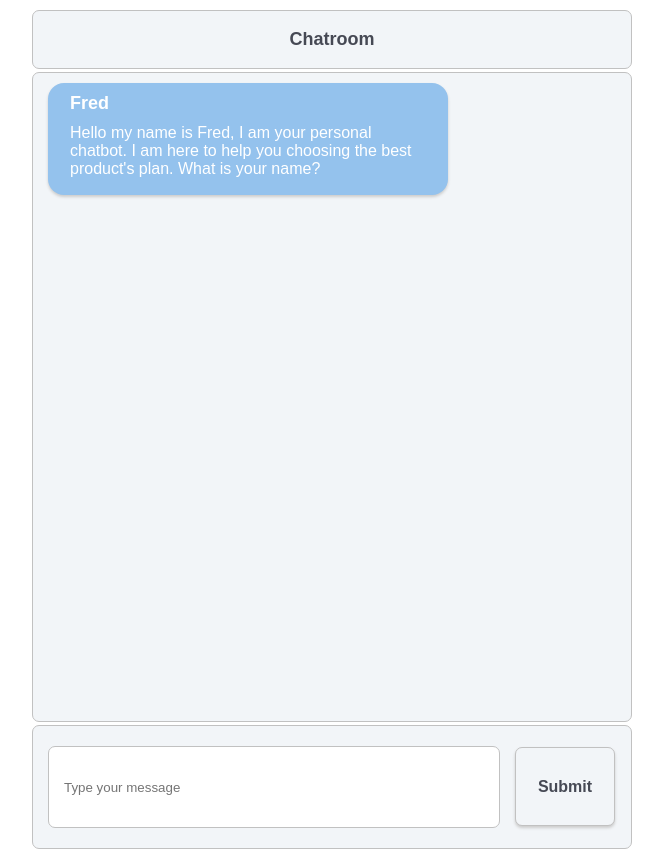
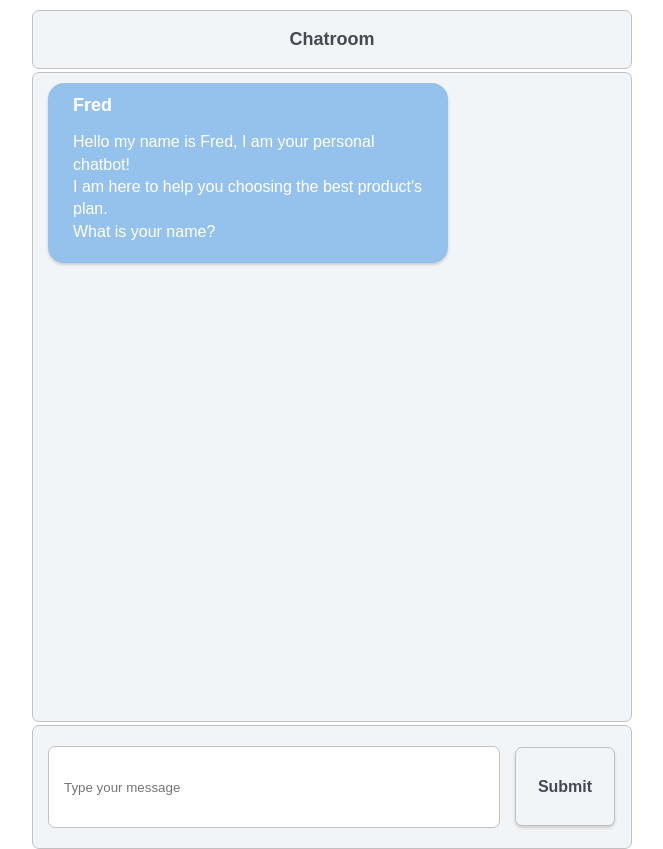
Before and after one commit to spaghetti-n5/chatbot, a React app: page / in a window 1280 px wide. Shown: the whole page, without its empty margins (308-971 px from the left). Built offline with nearby package versions, Linux system fonts and the light colour scheme.

Commit message:
Added line breaks in chat messages

```diff
--- a/src/components/Message/Message.css
+++ b/src/components/Message/Message.css
@@ -7,12 +7,14 @@
   border-radius: 16px;
   margin-top: 10px;
   margin-bottom: 10px;
+  white-space: pre-line;
+  line-height: 1.4;
 }
 
 .Sender {
   font-weight: bold;
   font-size: 18px;
-  padding-left: 7px;
+  padding-left: 10px;
   margin-bottom: 3px;
 }
 
@@ -20,7 +22,7 @@
   width: 350px;
   margin-top: auto;
   margin-bottom: auto;
-  padding: 7px;
+  padding: 10px;
   font-size: 16px;
 }
 
--- a/src/containers/Chatroom/Chatroom.js
+++ b/src/containers/Chatroom/Chatroom.js
@@ -9,11 +9,11 @@ class Chatroom extends Component {
   state = {
     inputValue: "",
     currentStep: 0,
-    categories: ["Phones & Tablets","Drones","Gaming & VR","Computing","Wearables","Smart Home"],
+    categories: ["\n- Phones & Tablets","\n- Drones","\n- Gaming & VR","\n- Computing","\n- Wearables","\n- Smart Home"],
     messages: [
       {
         sender: "Fred",
-        msg: "Hello my name is Fred, I am your personal chatbot. I am here to help you choosing the best product's plan. What is your name?"
+        msg: "Hello my name is Fred, I am your personal chatbot!\nI am here to help you choosing the best product's plan.\nWhat is your name?"
       }
     ],
     products: [
@@ -197,7 +197,7 @@ class Chatroom extends Component {
       console.log(availableCategories);
       updatedMessages.push({
         "sender": "Fred",
-        "msg": "Hello "+ name +"! Please type the name of the category that your desired product belongs to, you can choose between: "+ availableCategories +"."
+        "msg": "Hello "+ name +"!\nPlease type the name of the category that your desired product belongs to, you can choose between: "+ availableCategories +"."
       });
       this.setState({messages: updatedMessages, currentStep: 1})
       //console.log(this.state.messages);
@@ -223,7 +223,7 @@ class Chatroom extends Component {
     });
     console.log("matchedItems",matchedItems);
     if (matchedItems.length === 0) {
-      updatedMessages.push({"sender": "Fred", "msg": "Sorry we don't have what you are looking for. Please try again"})
+      updatedMessages.push({"sender": "Fred", "msg": "Sorry we don't have what you are looking for. \nPlease try again."})
       this.setState({messages: updatedMessages})
       console.log(this.state.messages);
     } else {
@@ -244,10 +244,10 @@ class Chatroom extends Component {
     });
     console.log("matchedPlan",matchedPlan);
     if (matchedPlan.length === 0) {
-      updatedMessages.push({"sender": "Fred", "msg": "Nothing found. Please enter a valid number N° of the product."});
+      updatedMessages.push({"sender": "Fred", "msg": "Nothing found.\nPlease enter a valid number N° of the product."});
       this.setState({messages: updatedMessages})
     } else {
-      updatedMessages.push({"sender": "Fred", "msg": "Fantastic! You chose "
+      updatedMessages.push({"sender": "Fred", "msg": "Fantastic!\nYou chose "
       +matchedPlan[0].productName +" for "+matchedPlan[0].plan+" € per month."});
       this.setState({messages: updatedMessages})
     }
```
